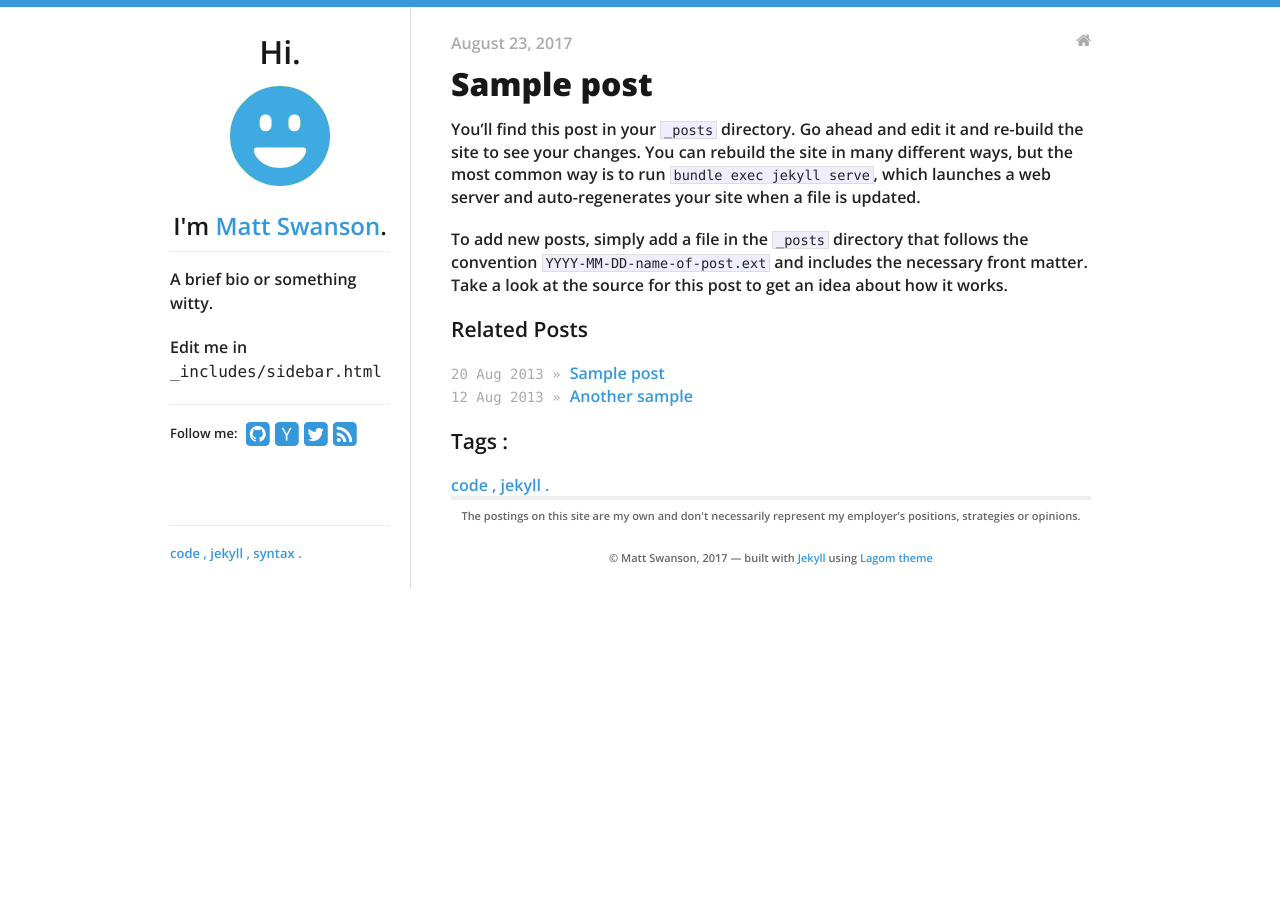
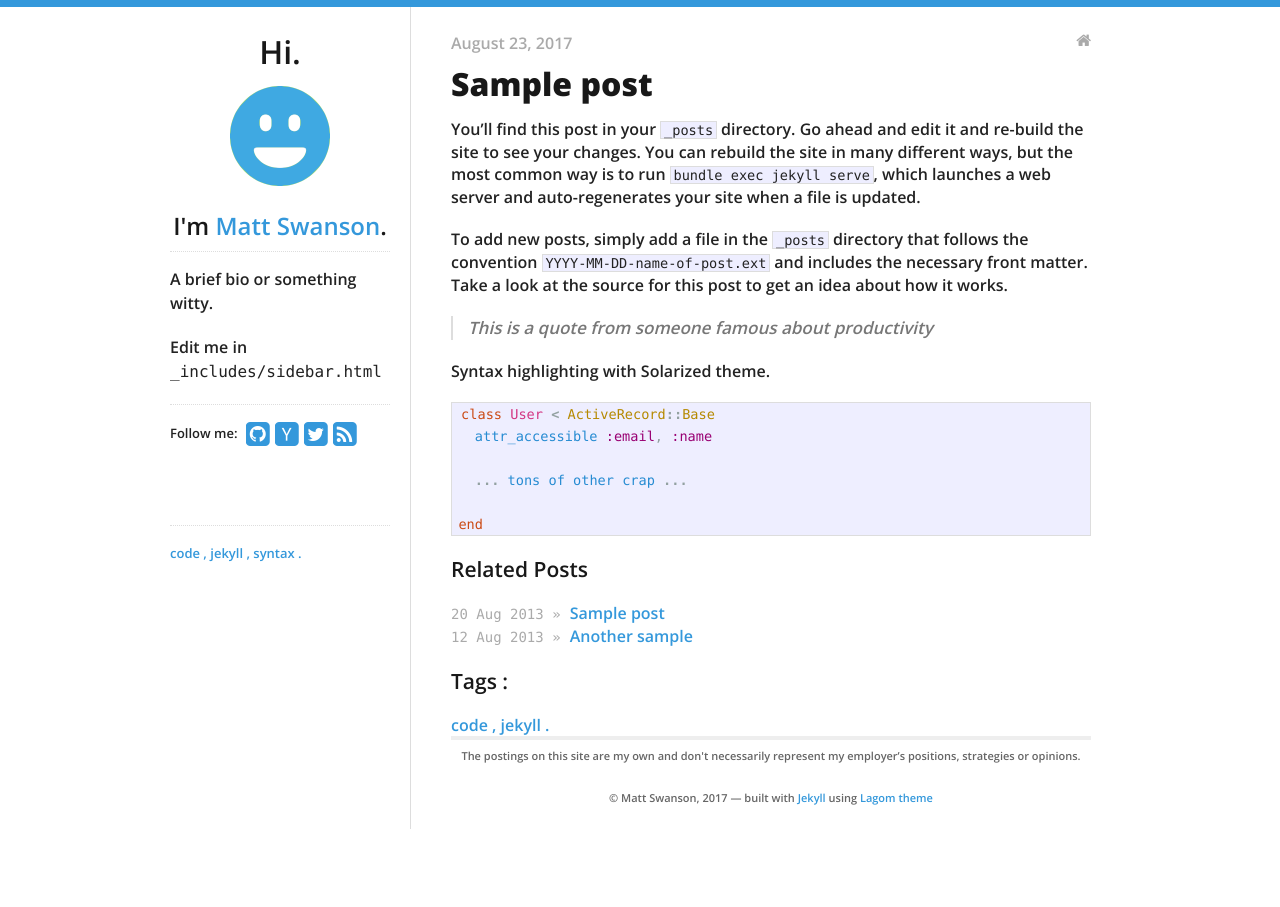
Before and after one commit to yoann01/ktmd, a Jekyll site: the page built from _posts/2017-08-23-First-Post.md, in a window 1280 px wide. Built offline with Jekyll 4.4.1, drawn with Linux system fonts in a browser that asks for light colours; nearby versions of some CDN libraries.

Commit message:
Update 2017-08-23-First-Post.md

```diff
--- a/_posts/2017-08-23-First-Post.md
+++ b/_posts/2017-08-23-First-Post.md
@@ -8,3 +8,18 @@ categories:
 You’ll find this post in your `_posts` directory. Go ahead and edit it and re-build the site to see your changes. You can rebuild the site in many different ways, but the most common way is to run `bundle exec jekyll serve`, which launches a web server and auto-regenerates your site when a file is updated.
 
 To add new posts, simply add a file in the `_posts` directory that follows the convention `YYYY-MM-DD-name-of-post.ext` and includes the necessary front matter. Take a look at the source for this post to get an idea about how it works.
+
+> This is a quote from someone famous about productivity
+
+
+Syntax highlighting with Solarized theme.
+
+{% highlight ruby %}
+class User < ActiveRecord::Base
+  attr_accessible :email, :name
+
+  ... tons of other crap ...
+
+end
+
+{% endhighlight %}
```
